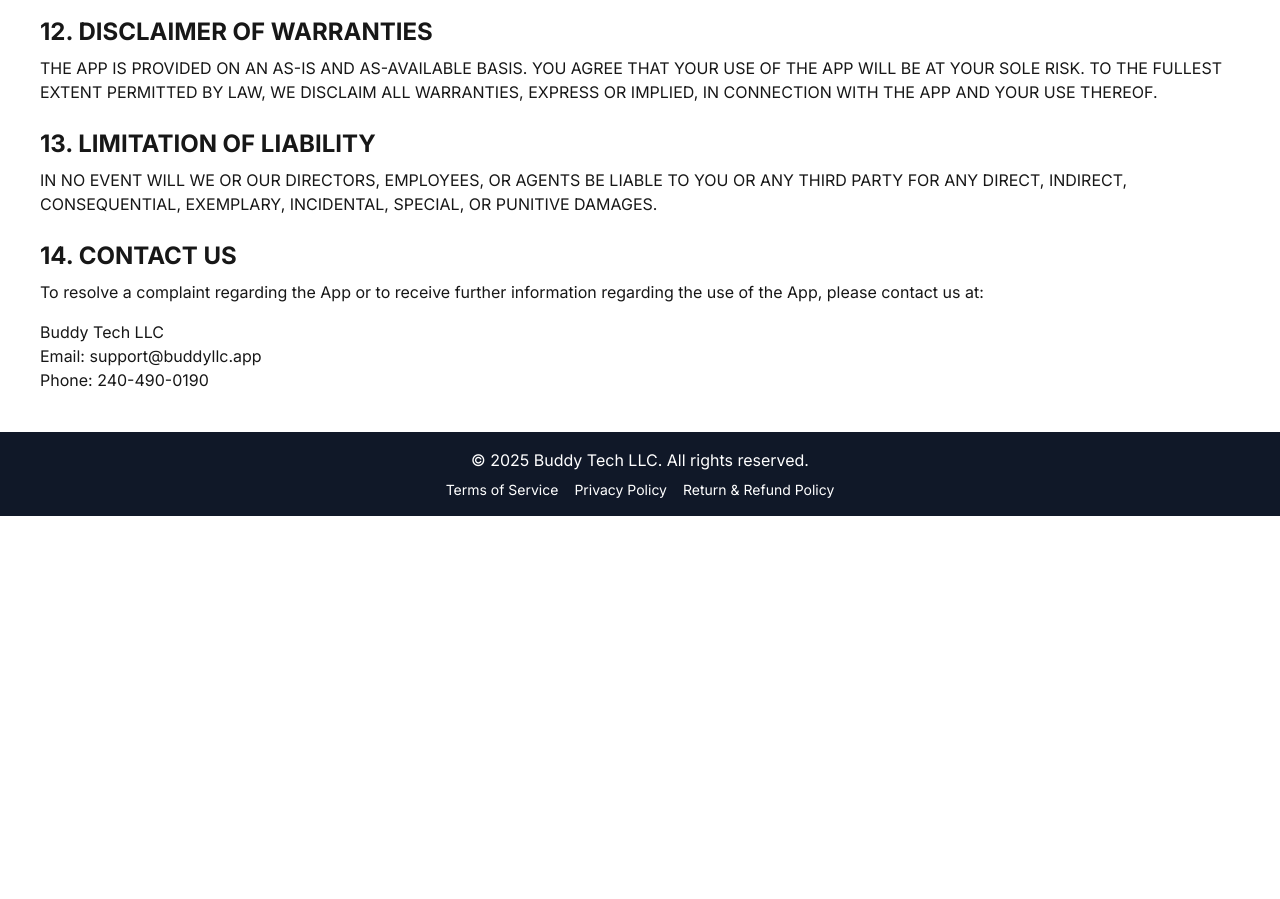
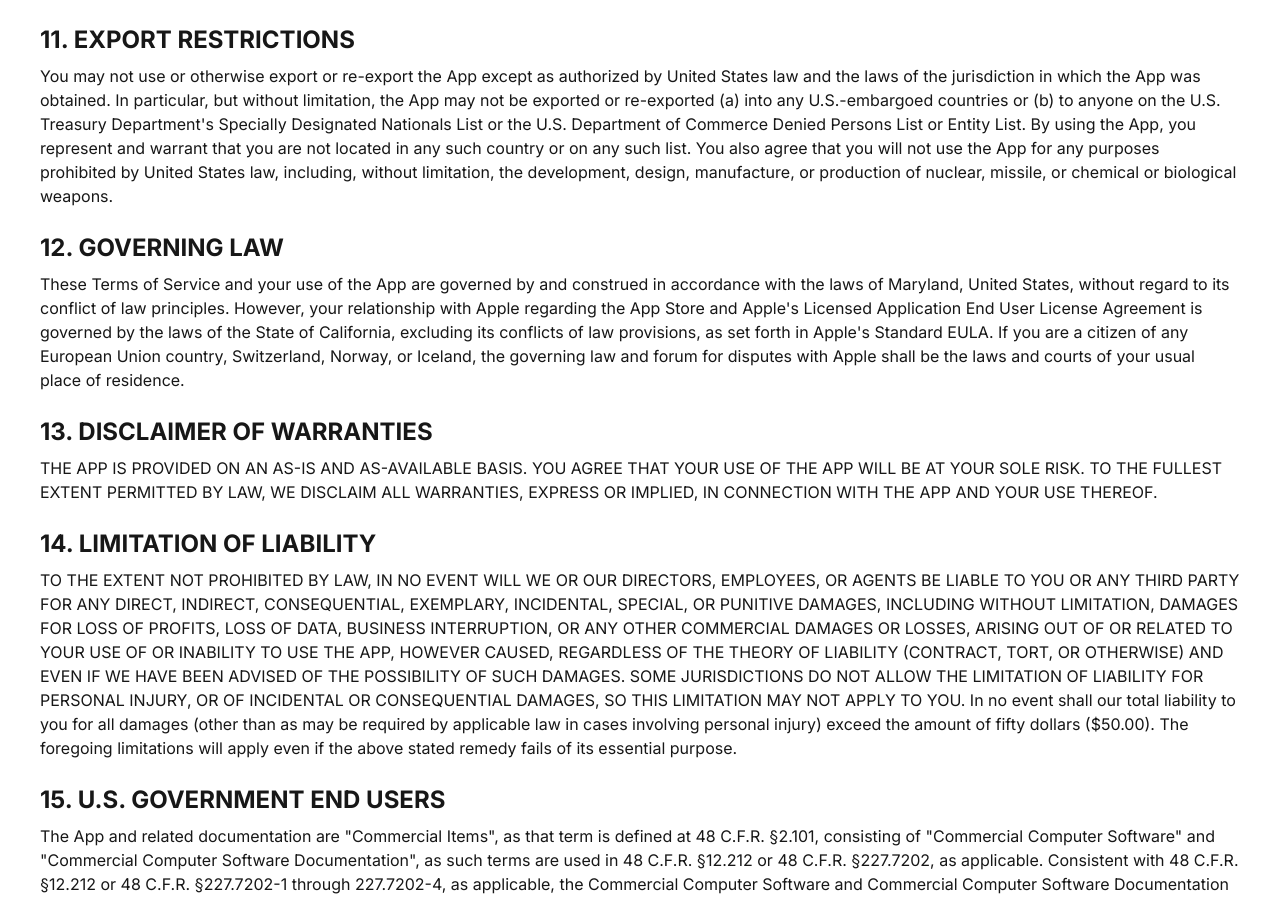
Before and after one commit to jakedibattista/puckbuddywebsite, a Next.js app: page /terms in a window 1280 px wide. Shown: the part 1885-2784 px from the top of the page. Before the commit the page ends 2401 px from the top, so only its background shows below. Built offline with nearby package versions, Linux system fonts and the light colour scheme.

Commit message:
Update Terms of Service to align with Apple's Standard EULA

```diff
--- a/src/app/terms/page.tsx
+++ b/src/app/terms/page.tsx
@@ -6,7 +6,7 @@ export default function TermsOfService() {
 
       <h2 className="text-2xl font-bold mt-6 mb-2">1. AGREEMENT TO TERMS</h2>
       <p className="mb-4">
-        These Terms of Service constitute a legally binding agreement made between you, whether personally or on behalf of an entity (&quot;you&quot;) and Buddy Tech LLC (&quot;we,&quot; &quot;us,&quot; or &quot;our&quot;), concerning your access to and use of the Puckbuddy mobile application (the &quot;App&quot;). You agree that by accessing the App, you have read, understood, and agree to be bound by all of these Terms of Service. If you do not agree with all of these terms, then you are expressly prohibited from using the App and you must discontinue use immediately.
+        These Terms of Service constitute a legally binding agreement made between you, whether personally or on behalf of an entity (&quot;you&quot;) and Buddy Tech LLC (&quot;we,&quot; &quot;us,&quot; or &quot;our&quot;), concerning your access to and use of the Puckbuddy mobile application (the &quot;App&quot;). The App is made available through the Apple App Store and is licensed, not sold, to you. Your license to the App is subject to your prior acceptance of either Apple&apos;s Licensed Application End User License Agreement (&quot;Standard EULA&quot;), available at <a href="https://www.apple.com/legal/internet-services/itunes/dev/stdeula/" target="_blank" rel="noopener noreferrer" className="text-blue-500 hover:underline">https://www.apple.com/legal/internet-services/itunes/dev/stdeula/</a>, or a custom end user license agreement between you and us, if one is provided. Your license to the App under Apple&apos;s Standard EULA is granted by Apple, and your license to the App under these Terms of Service is granted by us. You agree that by accessing the App, you have read, understood, and agree to be bound by all of these Terms of Service and Apple&apos;s Standard EULA. If you do not agree with all of these terms, then you are expressly prohibited from using the App and you must discontinue use immediately.
       </p>
 
       <h2 className="text-2xl font-bold mt-6 mb-2">2. INTELLECTUAL PROPERTY RIGHTS</h2>
@@ -65,25 +65,35 @@ export default function TermsOfService() {
 
       <h2 className="text-2xl font-bold mt-6 mb-2">10. TERM AND TERMINATION</h2>
       <p className="mb-4">
-        These Terms of Service shall remain in full force and effect while you use the App. WITHOUT LIMITING ANY OTHER PROVISION OF THESE TERMS, WE RESERVE THE RIGHT TO, IN OUR SOLE DISCRETION AND WITHOUT NOTICE OR LIABILITY, DENY ACCESS TO AND USE OF THE APP TO ANY PERSON FOR ANY REASON, INCLUDING FOR BREACH OF ANY REPRESENTATION OR WARRANTY CONTAINED IN THESE TERMS.
+        These Terms of Service shall remain in full force and effect while you use the App. WITHOUT LIMITING ANY OTHER PROVISION OF THESE TERMS, WE RESERVE THE RIGHT TO, IN OUR SOLE DISCRETION AND WITHOUT NOTICE OR LIABILITY, DENY ACCESS TO AND USE OF THE APP TO ANY PERSON FOR ANY REASON, INCLUDING FOR BREACH OF ANY REPRESENTATION OR WARRANTY CONTAINED IN THESE TERMS. Your rights under these Terms of Service will terminate automatically if you fail to comply with any of its terms.
       </p>
 
-      <h2 className="text-2xl font-bold mt-6 mb-2">11. GOVERNING LAW</h2>
+      <h2 className="text-2xl font-bold mt-6 mb-2">11. EXPORT RESTRICTIONS</h2>
       <p className="mb-4">
-        These Terms of Service and your use of the App are governed by and construed in accordance with the laws of Maryland, United States, without regard to its conflict of law principles.
+        You may not use or otherwise export or re-export the App except as authorized by United States law and the laws of the jurisdiction in which the App was obtained. In particular, but without limitation, the App may not be exported or re-exported (a) into any U.S.-embargoed countries or (b) to anyone on the U.S. Treasury Department&apos;s Specially Designated Nationals List or the U.S. Department of Commerce Denied Persons List or Entity List. By using the App, you represent and warrant that you are not located in any such country or on any such list. You also agree that you will not use the App for any purposes prohibited by United States law, including, without limitation, the development, design, manufacture, or production of nuclear, missile, or chemical or biological weapons.
       </p>
 
-      <h2 className="text-2xl font-bold mt-6 mb-2">12. DISCLAIMER OF WARRANTIES</h2>
+      <h2 className="text-2xl font-bold mt-6 mb-2">12. GOVERNING LAW</h2>
+      <p className="mb-4">
+        These Terms of Service and your use of the App are governed by and construed in accordance with the laws of Maryland, United States, without regard to its conflict of law principles. However, your relationship with Apple regarding the App Store and Apple&apos;s Licensed Application End User License Agreement is governed by the laws of the State of California, excluding its conflicts of law provisions, as set forth in Apple&apos;s Standard EULA. If you are a citizen of any European Union country, Switzerland, Norway, or Iceland, the governing law and forum for disputes with Apple shall be the laws and courts of your usual place of residence.
+      </p>
+
+      <h2 className="text-2xl font-bold mt-6 mb-2">13. DISCLAIMER OF WARRANTIES</h2>
       <p className="mb-4">
         THE APP IS PROVIDED ON AN AS-IS AND AS-AVAILABLE BASIS. YOU AGREE THAT YOUR USE OF THE APP WILL BE AT YOUR SOLE RISK. TO THE FULLEST EXTENT PERMITTED BY LAW, WE DISCLAIM ALL WARRANTIES, EXPRESS OR IMPLIED, IN CONNECTION WITH THE APP AND YOUR USE THEREOF.
       </p>
 
-      <h2 className="text-2xl font-bold mt-6 mb-2">13. LIMITATION OF LIABILITY</h2>
+      <h2 className="text-2xl font-bold mt-6 mb-2">14. LIMITATION OF LIABILITY</h2>
       <p className="mb-4">
-        IN NO EVENT WILL WE OR OUR DIRECTORS, EMPLOYEES, OR AGENTS BE LIABLE TO YOU OR ANY THIRD PARTY FOR ANY DIRECT, INDIRECT, CONSEQUENTIAL, EXEMPLARY, INCIDENTAL, SPECIAL, OR PUNITIVE DAMAGES.
+        TO THE EXTENT NOT PROHIBITED BY LAW, IN NO EVENT WILL WE OR OUR DIRECTORS, EMPLOYEES, OR AGENTS BE LIABLE TO YOU OR ANY THIRD PARTY FOR ANY DIRECT, INDIRECT, CONSEQUENTIAL, EXEMPLARY, INCIDENTAL, SPECIAL, OR PUNITIVE DAMAGES, INCLUDING WITHOUT LIMITATION, DAMAGES FOR LOSS OF PROFITS, LOSS OF DATA, BUSINESS INTERRUPTION, OR ANY OTHER COMMERCIAL DAMAGES OR LOSSES, ARISING OUT OF OR RELATED TO YOUR USE OF OR INABILITY TO USE THE APP, HOWEVER CAUSED, REGARDLESS OF THE THEORY OF LIABILITY (CONTRACT, TORT, OR OTHERWISE) AND EVEN IF WE HAVE BEEN ADVISED OF THE POSSIBILITY OF SUCH DAMAGES. SOME JURISDICTIONS DO NOT ALLOW THE LIMITATION OF LIABILITY FOR PERSONAL INJURY, OR OF INCIDENTAL OR CONSEQUENTIAL DAMAGES, SO THIS LIMITATION MAY NOT APPLY TO YOU. In no event shall our total liability to you for all damages (other than as may be required by applicable law in cases involving personal injury) exceed the amount of fifty dollars ($50.00). The foregoing limitations will apply even if the above stated remedy fails of its essential purpose.
       </p>
 
-      <h2 className="text-2xl font-bold mt-6 mb-2">14. CONTACT US</h2>
+      <h2 className="text-2xl font-bold mt-6 mb-2">15. U.S. GOVERNMENT END USERS</h2>
+      <p className="mb-4">
+        The App and related documentation are &quot;Commercial Items&quot;, as that term is defined at 48 C.F.R. §2.101, consisting of &quot;Commercial Computer Software&quot; and &quot;Commercial Computer Software Documentation&quot;, as such terms are used in 48 C.F.R. §12.212 or 48 C.F.R. §227.7202, as applicable. Consistent with 48 C.F.R. §12.212 or 48 C.F.R. §227.7202-1 through 227.7202-4, as applicable, the Commercial Computer Software and Commercial Computer Software Documentation are being licensed to U.S. Government end users (a) only as Commercial Items and (b) with only those rights as are granted to all other end users pursuant to the terms and conditions herein. Unpublished-rights reserved under the copyright laws of the United States.
+      </p>
+
+      <h2 className="text-2xl font-bold mt-6 mb-2">16. CONTACT US</h2>
       <p className="mb-4">
         To resolve a complaint regarding the App or to receive further information regarding the use of the App, please contact us at:
       </p>
```
